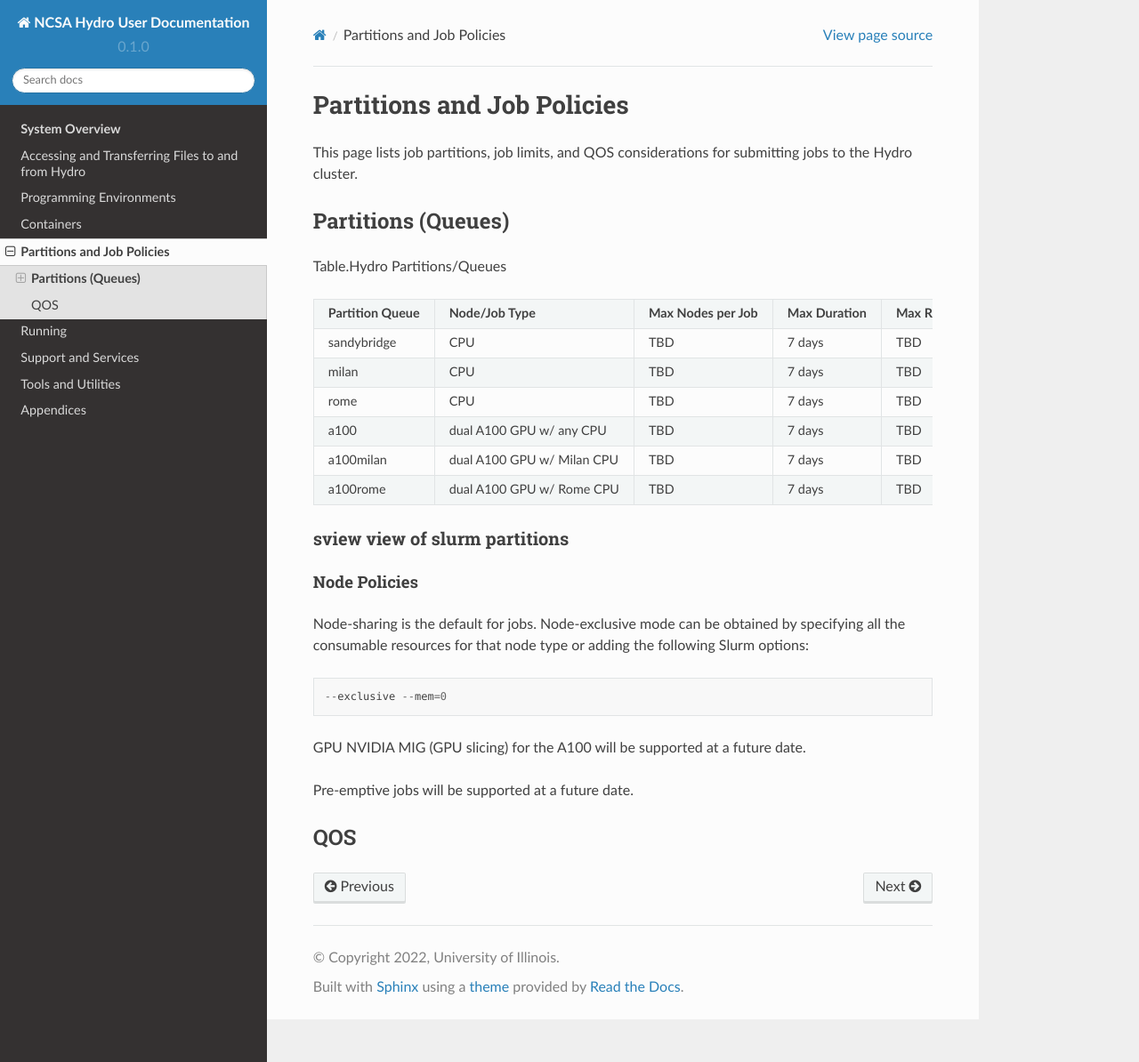
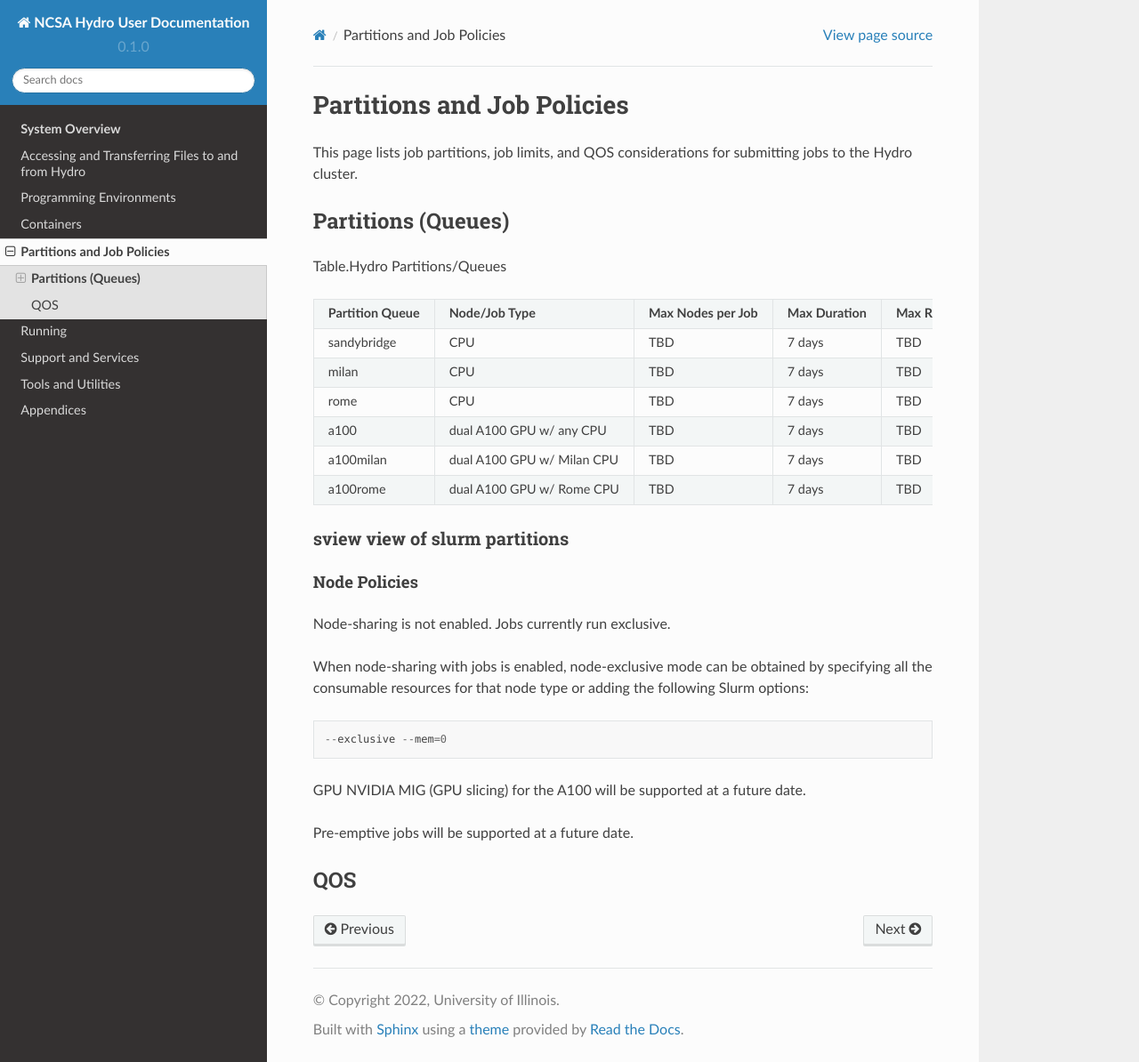
Before and after one commit to ncsa/hydro_documentation, a Sphinx documentation site: the page built from docs/source/partitions_and_job_policies.rst, in a window 1280 px wide and 1194 px high. Shown: the whole window at 89% size. Built offline with Sphinx 7.4.7 and the Read the Docs theme 2.0.0, drawn with Linux system fonts in a browser that asks for light colours; pages that are not in the unit, such as notebooks, are missing from menus; some of the changed lines change nothing that is shown.

Commit message:
Update partitions_and_job_policies.rst
Added charging and updated node-sharing policy

```diff
--- a/docs/source/partitions_and_job_policies.rst
+++ b/docs/source/partitions_and_job_policies.rst
@@ -21,17 +21,17 @@
 +---------------+---------------+----------+---------------+----------+----------+
 | sandybridge   | CPU           | TBD      | 7 days        | TBD      | 1.0      |
 +---------------+---------------+----------+---------------+----------+----------+
-| milan         | CPU           | TBD      | 7 days        | TBD      | TBD      |
+| milan         | CPU           | TBD      | 7 days        | TBD      | 6.0      |
 +---------------+---------------+----------+---------------+----------+----------+
-| rome          | CPU           | TBD      | 7 days        | TBD      | TBD      |
+| rome          | CPU           | TBD      | 7 days        | TBD      | 6.0      |
 +---------------+---------------+----------+---------------+----------+----------+
-| a100          | dual A100 GPU | TBD      | 7 days        | TBD      | TBD      |
+| a100          | dual A100 GPU | TBD      | 7 days        | TBD      | 20.0     |
 |               | w/ any CPU    |          |               |          |          |
 +---------------+---------------+----------+---------------+----------+----------+
-| a100milan     | dual A100 GPU | TBD      | 7 days        | TBD      | TBD      |
+| a100milan     | dual A100 GPU | TBD      | 7 days        | TBD      | 20.0     |
 |               | w/ Milan CPU  |          |               |          |          |
 +---------------+---------------+----------+---------------+----------+----------+
-| a100rome      | dual A100 GPU | TBD      | 7 days        | TBD      | TBD      |
+| a100rome      | dual A100 GPU | TBD      | 7 days        | TBD      | 20.0     |
 |               | w/ Rome CPU   |          |               |          |          |
 +---------------+---------------+----------+---------------+----------+----------+
 
@@ -41,7 +41,9 @@
 Node Policies
 ~~~~~~~~~~~~~
 
-Node-sharing is the default for jobs. Node-exclusive mode can be
+Node-sharing is not enabled. Jobs currently run exclusive.
+
+When node-sharing with jobs is enabled, node-exclusive mode can be
 obtained by specifying all the consumable resources for that node type
 or adding the following Slurm options:
 
```
